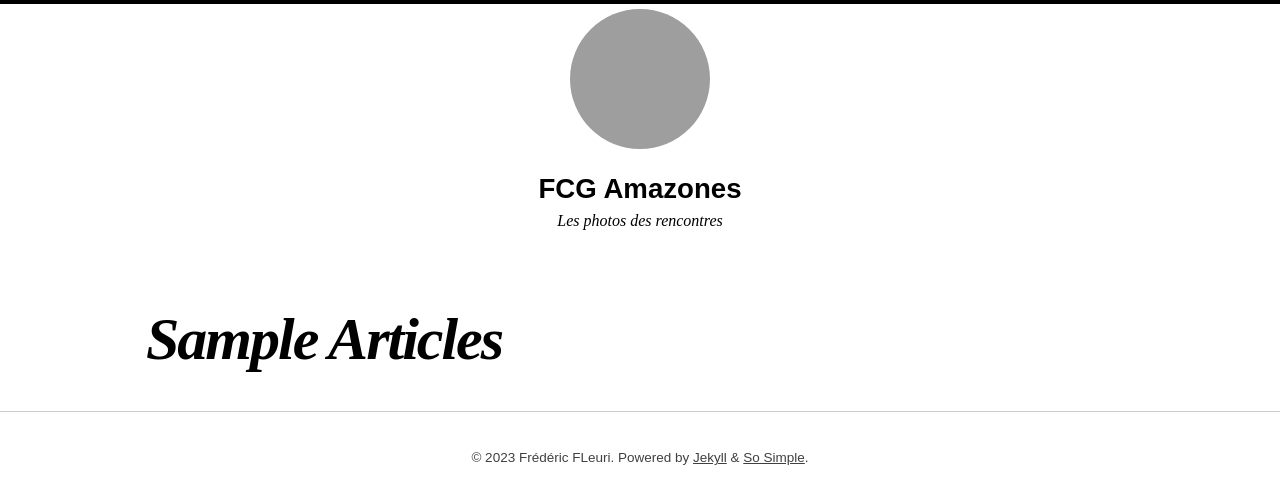
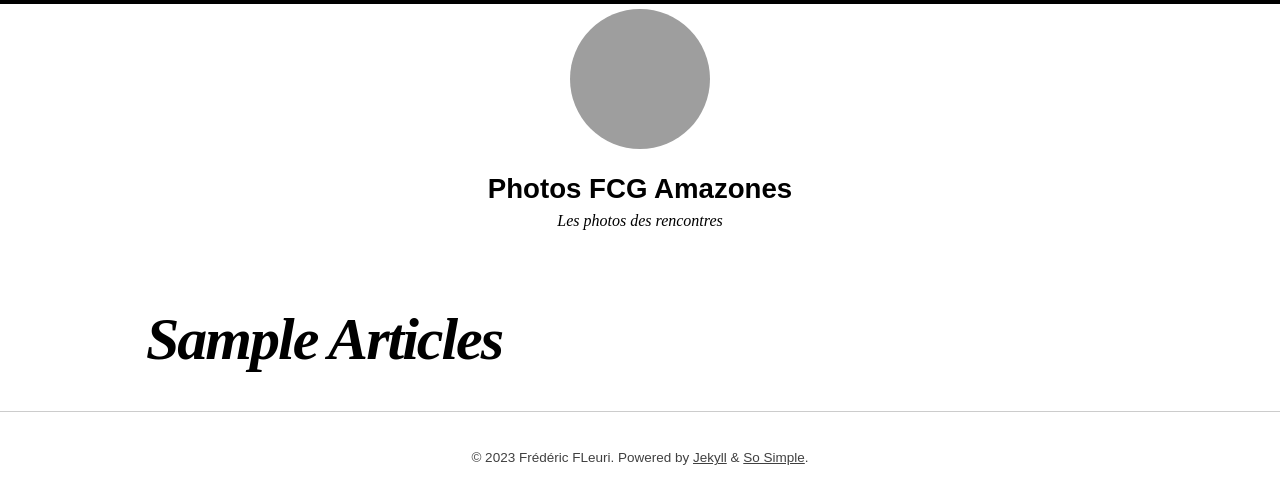
Before and after one commit to fredericfleuri/photos-amazones, a Jekyll site: the page built from articles/index.md, in a window 1280 px wide. Shown: the top 504 px of the page. Built offline with Jekyll 4.4.1, drawn with Linux system fonts in a browser that asks for light colours; nearby versions of some CDN libraries; grey boxes are pictures that could not be loaded.

Commit message:
Updating theme

```diff
--- a/_config.yml
+++ b/_config.yml
@@ -1,6 +1,6 @@
 # Site wide configuration
 
-title: FCG Amazones
+title: Photos FCG Amazones
 locale: fr_FR
 description: Les photos des rencontres
 logo: site-logo.png
```
Also changed, not shown: images/site-logo.jpg (added).
